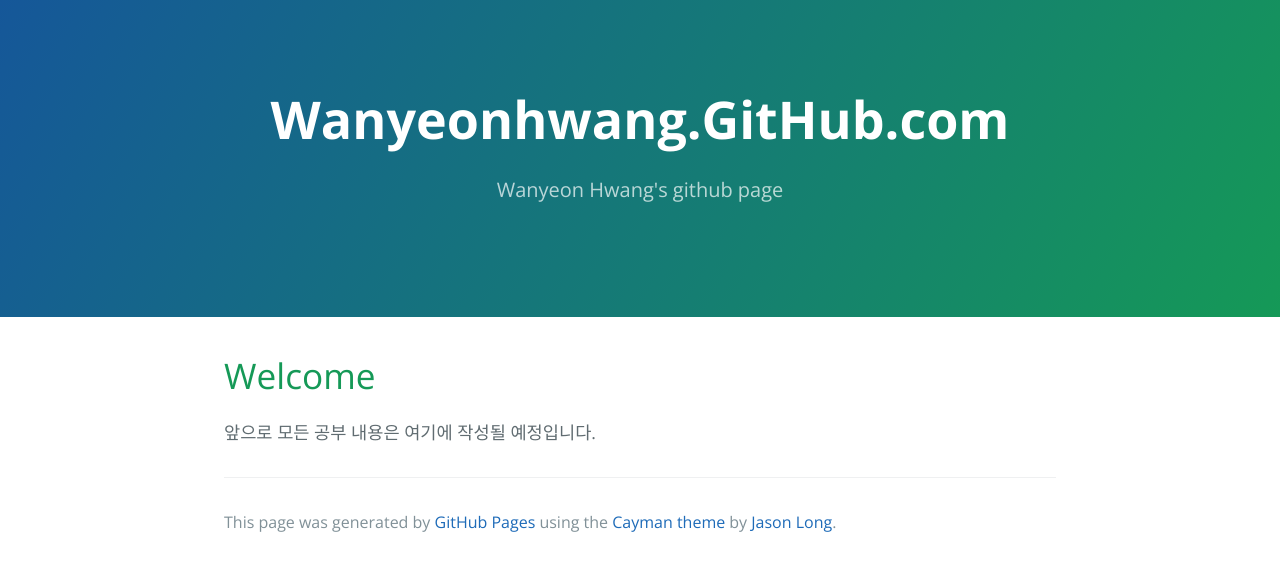
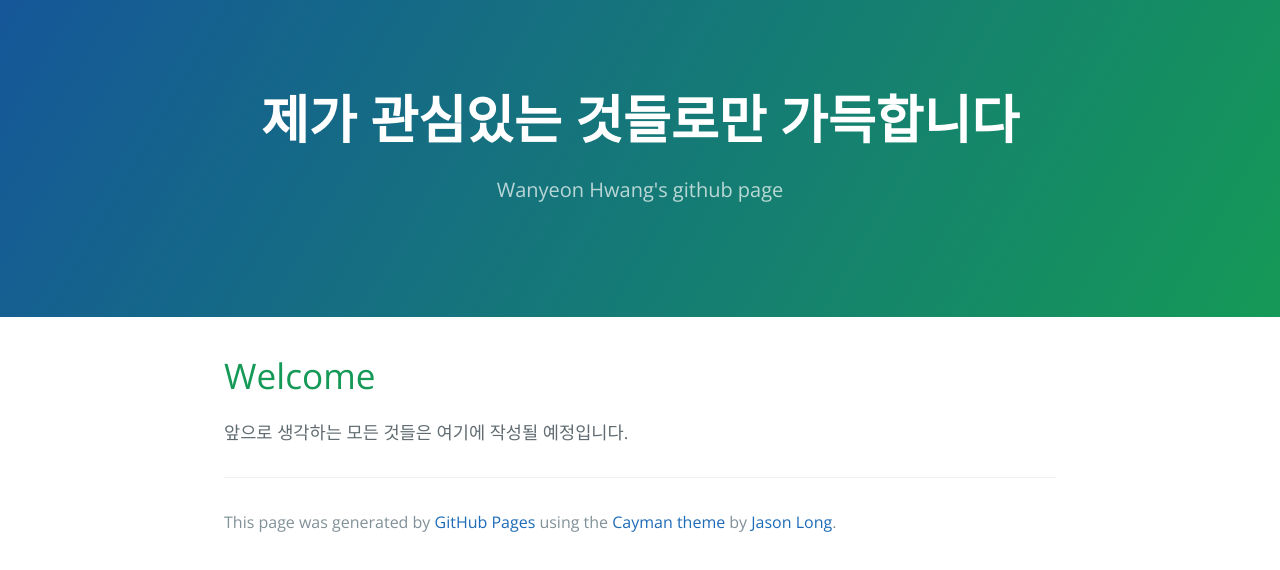
Before and after one commit to WanyeonHwang/wanyeonhwang.github.com, a plain HTML site: page index.html in a window 1280 px wide. Drawn offline with nearby package versions, Linux system fonts and the light colour scheme.

Commit message:
Change the Main page
I changed the main page

```diff
--- a/index.html
+++ b/index.html
@@ -2,7 +2,7 @@
 <html lang="en-us">
   <head>
     <meta charset="UTF-8">
-    <title>Wanyeonhwang.GitHub.com by WanyeonHwang</title>
+    <title>수다스러운 프로그래머</title>
     <meta name="viewport" content="width=device-width, initial-scale=1">
     <link rel="stylesheet" type="text/css" href="stylesheets/normalize.css" media="screen">
     <link href='https://fonts.googleapis.com/css?family=Open+Sans:400,700' rel='stylesheet' type='text/css'>
@@ -11,7 +11,7 @@
   </head>
   <body>
     <section class="page-header">
-      <h1 class="project-name">Wanyeonhwang.GitHub.com</h1>
+      <h1 class="project-name">제가 관심있는 것들로만 가득합니다</h1>
       <h2 class="project-tagline">Wanyeon Hwang&#39;s github page</h2>
     </section>
 
@@ -19,7 +19,7 @@
       <h1>
 <a id="welcome" class="anchor" href="#welcome" aria-hidden="true"><span aria-hidden="true" class="octicon octicon-link"></span></a>Welcome</h1>
 
-<p>앞으로 모든 공부 내용은 여기에 작성될 예정입니다.</p>
+<p>앞으로 생각하는 모든 것들은 여기에 작성될 예정입니다.</p>
 
       <footer class="site-footer">
 
```
